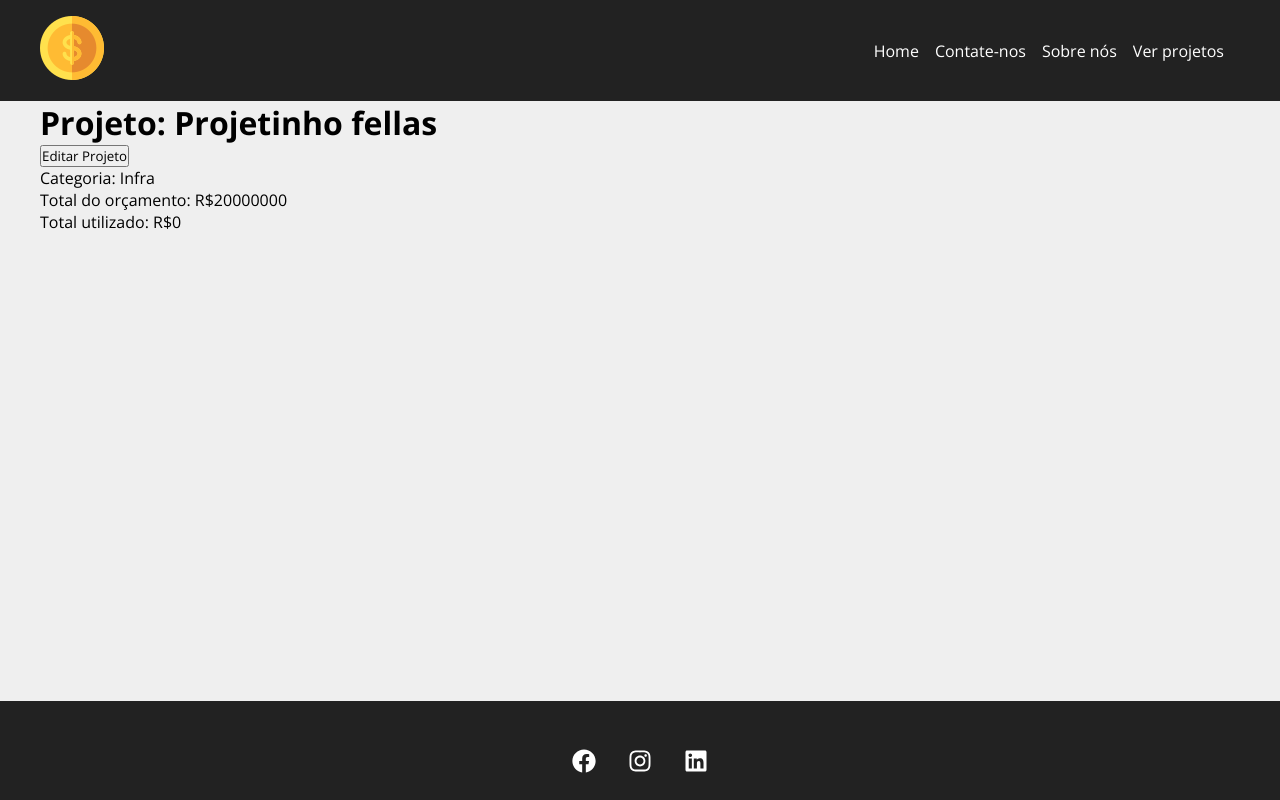
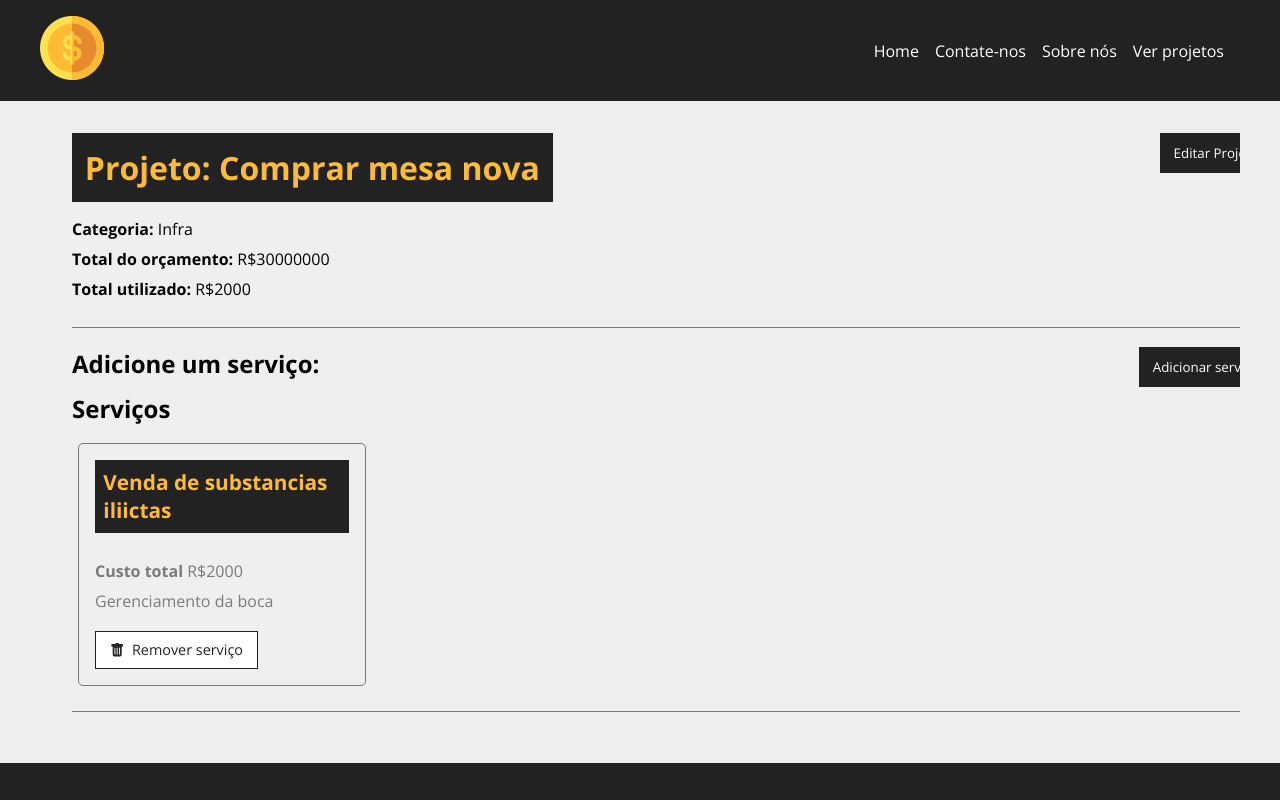
Before and after one commit to fabaohs/costs, a React (Create React App) app: page /projects/1 in a window 1280 px wide. Built offline with nearby package versions, Linux system fonts and the light colour scheme; data requests are answered from the project's data file; the HTML template or start-up script is replaced by a standard one.

Commit message:
Finished

```diff
--- a/db.json
+++ b/db.json
@@ -1,26 +1,58 @@
 {
   "projects": [
     {
-      "name": "Projetinho fellas",
-      "budget": "20000000",
+      "name": "Comprar mesa nova",
+      "budget": "30000000",
       "category": {
         "id": "1",
         "name": "Infra"
       },
-      "cost": 0,
-      "services": [],
+      "cost": 2000,
+      "services": [
+        {
+          "name": "Venda de substancias iliictas",
+          "cost": "2000",
+          "description": "Gerenciamento da boca",
+          "id": "de7ede5a-e0d3-4c4a-a2c8-944c28105a49"
+        }
+      ],
       "id": 1
     },
     {
-      "name": "Projeto de teste",
-      "budget": "123",
+      "name": "Comprar papel higienico",
+      "budget": "10",
       "category": {
-        "id": "2",
-        "name": "Design"
+        "id": "1",
+        "name": "Infra"
       },
-      "cost": 0,
-      "services": [],
+      "cost": 2,
+      "services": [
+        {
+          "name": "Gorjeta",
+          "cost": "2",
+          "description": "Dar gorjeta.",
+          "id": "071d3434-c0a9-43a7-925f-c5219bef34ce"
+        }
+      ],
       "id": 2
+    },
+    {
+      "name": "Comprar itens para a cozinha ",
+      "budget": "5000",
+      "category": {
+        "id": "1",
+        "name": "Infra"
+      },
+      "cost": 5000,
+      "services": [
+        {
+          "name": "Contratar um analista de requisitos",
+          "cost": "5000",
+          "description": "Ele analisa os requisitos",
+          "id": "bb43cb86-2e9a-4e23-bdfb-6445daea7bcb"
+        }
+      ],
+      "id": 3
     }
   ],
   "categories": [
--- a/public/index.html
+++ b/public/index.html
@@ -1,49 +1,24 @@
 <!DOCTYPE html>
-<html lang="en">
+<html lang="pt-br">
   <head>
     <meta charset="utf-8" />
-    <link rel="icon" href="%PUBLIC_URL%/favicon.ico" />
     <meta name="viewport" content="width=device-width, initial-scale=1" />
     <meta name="theme-color" content="#000000" />
     <meta
       name="description"
-      content="Web site created using create-react-app"
+      content="Site para gerenciamento de produtos"
     />
 
-    <!-- Fonts -->
+
     <link rel="preconnect" href="https://fonts.googleapis.com">
     <link rel="preconnect" href="https://fonts.gstatic.com" crossorigin>
     <link href="https://fonts.googleapis.com/css2?family=Open+Sans:ital,wght@0,300;0,400;0,500;0,600;0,700;0,800;1,300;1,400;1,500;1,600;1,700;1,800&display=swap" rel="stylesheet">
+    <link rel="manifest" href="%PUBLIC_URL%/manifest.json" />
+    <link rel="shortcut icon" href="../src/img/costs_logo.png" type="image/x-icon">
+    <title>Costs</title>
 
-    <link rel="apple-touch-icon" href="%PUBLIC_URL%/logo192.png" />
-    <!--
-      manifest.json provides metadata used when your web app is installed on a
-      user's mobile device or desktop. See https://developers.google.com/web/fundamentals/web-app-manifest/
-    -->
-    <link rel="manifest" href="%PUBLIC_URL%/manifest.json" />
-    <!--
-      Notice the use of %PUBLIC_URL% in the tags above.
-      It will be replaced with the URL of the `public` folder during the build.
-      Only files inside the `public` folder can be referenced from the HTML.
-
-      Unlike "/favicon.ico" or "favicon.ico", "%PUBLIC_URL%/favicon.ico" will
-      work correctly both with client-side routing and a non-root public URL.
-      Learn how to configure a non-root public URL by running `npm run build`.
-    -->
-    <title>React App</title>
   </head>
   <body>
-    <noscript>You need to enable JavaScript to run this app.</noscript>
     <div id="root"></div>
-    <!--
-      This HTML file is a template.
-      If you open it directly in the browser, you will see an empty page.
-
-      You can add webfonts, meta tags, or analytics to this file.
-      The build step will place the bundled scripts into the <body> tag.
-
-      To begin the development, run `npm start` or `yarn start`.
-      To create a production bundle, use `npm run build` or `yarn build`.
-    -->
   </body>
 </html>
--- a/src/components/Project/ProjectForm.jsx
+++ b/src/components/Project/ProjectForm.jsx
@@ -1,56 +1,75 @@
-import { useEffect, useState } from 'react'
-import Input from '../form/Input'
-import Select from '../form/Select'
-import SubmitButton from '../form/SubmitButton'
-import styles from './ProjectForm.module.css'
+import { useEffect, useState } from "react";
+import Input from "../form/Input";
+import Select from "../form/Select";
+import SubmitButton from "../form/SubmitButton";
+import styles from "./ProjectForm.module.css";
 
 export default function ProjectForm({ handleSubmit, btnText, projectData }) {
-
-   const [categories, setCategories] = useState([])
-   const [project, setProject] = useState(projectData || [])
+  const [categories, setCategories] = useState([]);
+  const [project, setProject] = useState(projectData || []);
 
   useEffect(() => {
     fetch("http://localhost:5000/categories", {
       method: "GET",
       headers: {
-            'Content-Type': 'application/json'
-         }
-      }).then(res => res.json())
-         .then(data => {
-            setCategories(data)
+        "Content-Type": "application/json",
+      },
     })
-         .catch(error => console.log(error))
-   }, [])
+      .then((res) => res.json())
+      .then((data) => {
+        setCategories(data);
+      })
+      .catch((error) => console.log(error));
+  }, []);
 
-   const submit = (e => {
-      e.preventDefault()
-      handleSubmit(project)
-
-   })
+  const submit = (e) => {
+    e.preventDefault();
+    handleSubmit(project);
+  };
 
   function handleChange(e) {
-      setProject({ ...project, [e.target.name]: e.target.value })
+    setProject({ ...project, [e.target.name]: e.target.value });
   }
 
   function handleSelect(e) {
     setProject({
-         ...project, category: {
+      ...project,
+      category: {
         id: e.target.value,
-            name: e.target.options[e.target.selectedIndex].text
-         }
-      })
+        name: e.target.options[e.target.selectedIndex].text,
+      },
+    });
   }
 
   return (
     <form onSubmit={submit} className={styles.form}>
-         <Input type="text" text="Nome do projeto" name="name" placeholder="Digite o nome do projeto" handleOnChange={handleChange} value={project.name ? project.name : ''} />
+      <Input
+        type="text"
+        text="Nome do projeto"
+        name="name"
+        placeholder="Digite o nome do projeto"
+        handleOnChange={handleChange}
+        value={project.name ? project.name : ""}
+      />
 
-         <Input type="number" text="Orçamento do projeto" name="budget" placeholder="Digite o orçamento do projeto" handleOnChange={handleChange} value={project.budget ? project.budget : ''} />
+      <Input
+        type="number"
+        text="Orçamento do projeto"
+        name="budget"
+        placeholder="Digite o orçamento do projeto"
+        handleOnChange={handleChange}
+        value={project.budget ? project.budget : ""}
+      />
 
-         <Select name="category_id" text="Selecione a categoria" options={categories} handleOnChange={handleSelect} value={project.category ? project.category.id : ''} />
+      <Select
+        name="category_id"
+        text="Selecione a categoria"
+        options={categories}
+        handleOnChange={handleSelect}
+        value={project.category ? project.category.id : ""}
+      />
 
       <SubmitButton text={btnText} />
     </form>
-   )
-
+  );
 }
--- a/src/components/pages/Project.jsx
+++ b/src/components/pages/Project.jsx
@@ -1,13 +1,22 @@
+import { parse, v4 as uuid } from "uuid";
 import styles from "./Project.module.css";
 import { useState, useEffect } from "react";
 import { useParams } from "react-router-dom";
 import Loading from "../layout/Loading";
 import Container from "../layout/Container";
+import ProjectForm from "../Project/ProjectForm";
+import Message from "../layout/Message";
+import ServiceForm from "../service/ServiceForm";
+import ServiceCard from "../service/ServiceCard";
 
 export default function Project() {
   const { id } = useParams();
+  const [type, setType] = useState("");
+  const [message, setMessage] = useState("");
   const [project, setProject] = useState([]);
+  const [services, setServices] = useState([]);
   const [showProjectForm, setShowProjectForm] = useState(false);
+  const [showServiceForm, setShowServiceForm] = useState(false);
 
   useEffect(() => {
     fetch(`http://localhost:5000/projects/${id}`, {
@@ -19,6 +28,7 @@ export default function Project() {
       .then((res) => res.json())
       .then((data) => {
         setProject(data);
+        setServices(data.services);
       })
       .catch((err) => console.log(`Ops... ${err.message}`));
   }, [id]);
@@ -27,18 +37,132 @@ export default function Project() {
     setShowProjectForm(!showProjectForm);
   }
 
+  function toggleServiceForm() {
+    setShowServiceForm(!showServiceForm);
+  }
+
+  function createService(project) {
+    setMessage("");
+    // get the total cost
+    const lastService = project.services[project.services.length - 1];
+    lastService.id = uuid();
+
+    const lastServiceCost = lastService.cost;
+
+    const newCost = parseFloat(project.cost) + parseFloat(lastServiceCost);
+
+    // maximum value validation
+    if (newCost > project.budget) {
+      setMessage("Orçamento ultrapassado. Verifique o valor do custo");
+      setType("error");
+      project.services.pop();
+      return false;
+    }
+
+    // add cost
+    project.cost = newCost;
+
+    // post
+    fetch(`http://localhost:5000/projects/${id}`, {
+      method: "PATCH",
+      headers: {
+        "Content-Type": "application/json",
+      },
+      body: JSON.stringify(project),
+    })
+      .then((res) => res.json())
+      .then((data) => {
+        setServices(data.services);
+        setShowServiceForm(!showServiceForm);
+        setMessage("Serviço adicionado!");
+        setType("success");
+      })
+      .catch((err) => {
+        setMessage("Ocorreu um erro ao adicionar o serviço");
+        setType("error");
+        console.log(`Ops... ${err.message}`);
+      });
+  }
+
+  function removeService(id, cost) {
+    setMessage("");
+    const servicesUpdated = project.services.filter(
+      (service) => service.id !== id
+    );
+
+    const projectUpdated = project;
+    projectUpdated.services = servicesUpdated;
+    projectUpdated.cost = parseFloat(projectUpdated.cost) - parseFloat(cost);
+
+    fetch(`http://localhost:5000/projects/${projectUpdated.id}`, {
+      method: "PATCH",
+      headers: {
+        "Content-Type": "application/json",
+      },
+      body: JSON.stringify(projectUpdated),
+    })
+      .then((res) => res.json())
+      .then((data) => {
+        setProject(projectUpdated);
+        setServices(data.services);
+        setType("success");
+        setMessage("Serviço removido!");
+      })
+      .catch((err) => {
+        setType("error");
+        setMessage("Ocorreu um erro ao remover o serviço");
+        console.log(`Ops... ${err.message}`);
+      });
+  }
+
+  function editPost(project) {
+    setMessage();
+
+    if (project.budget < project.cost) {
+      setMessage("O orçamento não pode ser menor que o custo do projeto");
+      setType("error");
+      return false;
+    }
+
+    fetch(`http://localhost:5000/projects/${project.id}`, {
+      method: "PATCH",
+      headers: {
+        "Content-Type": "application/json",
+      },
+      body: JSON.stringify(project),
+    })
+      .then((res) => res.json())
+      .then((data) => {
+        setProject(data);
+        setShowProjectForm(!showProjectForm);
+        setMessage("Projeto atualizado com sucesso!");
+        setType("success");
+      })
+      .catch((err) => {
+        console.log(`Ops... ${err}`);
+        setMessage("Erro ao atualizar projeto!");
+        setType("error");
+      });
+  }
+
   return (
     <>
       {project.name ? (
-        <div>
+        <div className={styles.project_details}>
+          {/* Container */}
           <Container customClass="column">
-            <div>
+            {message && <Message message={message} type={type} />}
+            <div className={styles.details_container}>
+              {/* Header */}
               <h1>Projeto: {project.name}</h1>
-              <button onClick={toggleProjectForm}>
+              <button className={styles.btn} onClick={toggleProjectForm}>
                 {!showProjectForm ? "Editar Projeto" : "Fechar"}
               </button>
+              {/* Header */}
+
+              {/* Details */}
               {!showProjectForm ? (
-                <div className={styles.form}>
+                <div className={styles.project_info}>
                   <p>
                     <span>Categoria:</span> {project.category.name}
                   </p>
@@ -50,14 +174,54 @@ export default function Project() {
                   </p>
                 </div>
               ) : (
-                <div>
-                  <p>Detalhes do projeto</p>
+                // Edit form
+                <div className={styles.project_info}>
+                  <ProjectForm
+                    handleSubmit={editPost}
+                    btnText="Concluir edição"
+                    projectData={project}
+                  />
                 </div>
               )}
             </div>
+            <div className={styles.service_form_container}>
+              <h2>Adicione um serviço:</h2>
+              <button className={styles.btn} onClick={toggleServiceForm}>
+                {!showServiceForm ? "Adicionar serviço" : "Fechar"}
+              </button>
+              <div className={styles.project_info}>
+                {showServiceForm && (
+                  <ServiceForm
+                    btnText="Adicionar serviço"
+                    handleSubmit={createService}
+                    projectData={project}
+                  />
+                )}
+              </div>
+              <h2>Serviços</h2>
+              <Container customClass="start">
+                {services.length > 0 &&
+                  services.map((service) => (
+                    <ServiceCard
+                      id={service.id}
+                      name={service.name}
+                      cost={service.cost}
+                      description={service.description}
+                      handleRemove={removeService}
+                      key={service.id}
+                    />
+                  ))}
+
+                {services.length === 0 && (
+                  <p>Parece que você ainda não criou nenhum serviço...</p>
+                )}
+              </Container>
+            </div>
           </Container>
+          {/* Container */}
         </div>
       ) : (
+        // Load
         <Loading />
       )}
     </>
--- a/src/components/pages/Project.module.css
+++ b/src/components/pages/Project.module.css
@@ -43,6 +43,6 @@
    color: #ffbb33;
  }
 
- .form {
+ .project_info {
    width: 100%;
  }
--- a/src/components/pages/Projects.jsx
+++ b/src/components/pages/Projects.jsx
@@ -34,6 +34,7 @@ export default function Projects() {
   }, []);
 
   function removeProject(id) {
+    setProjectMessage("");
     fetch(`http://localhost:5000/projects/${id}`, {
       method: "DELETE",
       headers: {
--- /dev/null
+++ b/src/components/service/ServiceCard.jsx
@@ -0,0 +1,32 @@
+import styles from "../Project/ProjectCard.module.css";
+import { BsFillTrashFill } from "react-icons/bs";
+
+export default function ServiceCard({
+  id,
+  name,
+  cost,
+  description,
+  handleRemove,
+}) {
+  const remove = (e) => {
+    e.preventDefault();
+    handleRemove(id, cost);
+  };
+
+  return (
+    <div className={styles.project_card}>
+      <h4>{name}</h4>
+      <p>
+        <span>Custo total</span> R${cost}
+      </p>
+      <p>{description}</p>
+
+      <div className={styles.project_card_actions}>
+        <button onClick={remove}>
+          <BsFillTrashFill />
+          Remover serviço
+        </button>
+      </div>
+    </div>
+  );
+}
--- /dev/null
+++ b/src/components/service/ServiceForm.jsx
@@ -0,0 +1,46 @@
+import { useState } from "react";
+import Input from "../form/Input";
+import SubmitButton from "../form/SubmitButton";
+import styles from "../Project/ProjectForm.module.css";
+
+export default function ServiceForm({ handleSubmit, btnText, projectData }) {
+  const [service, setService] = useState({});
+
+  function submit(e) {
+    e.preventDefault();
+    projectData.services.push(service);
+    handleSubmit(projectData);
+  }
+
+  function handleChange(e) {
+    setService({ ...service, [e.target.name]: e.target.value });
+  }
+
+  return (
+    <form onSubmit={submit} className={styles.form}>
+      <Input
+        type="text"
+        text="Nome do serviço"
+        name="name"
+        placeholder="Digite o nome do serviço"
+        handleOnChange={handleChange}
+      />
+      <Input
+        type="number"
+        text="Custo do serviço"
+        name="cost"
+        placeholder="Digite o custo do serviço"
+        handleOnChange={handleChange}
+      />
+      <Input
+        type="text"
+        text="Descrição do serviço"
+        name="description"
+        placeholder="Digite a descrição do serviço"
+        handleOnChange={handleChange}
+      />
+
+      <SubmitButton text={btnText} />
+    </form>
+  );
+}
```
Also changed, not shown: 1 other file (tests, documents, lock files or other folders). Lines whose indentation alone changed are shown as unchanged.
